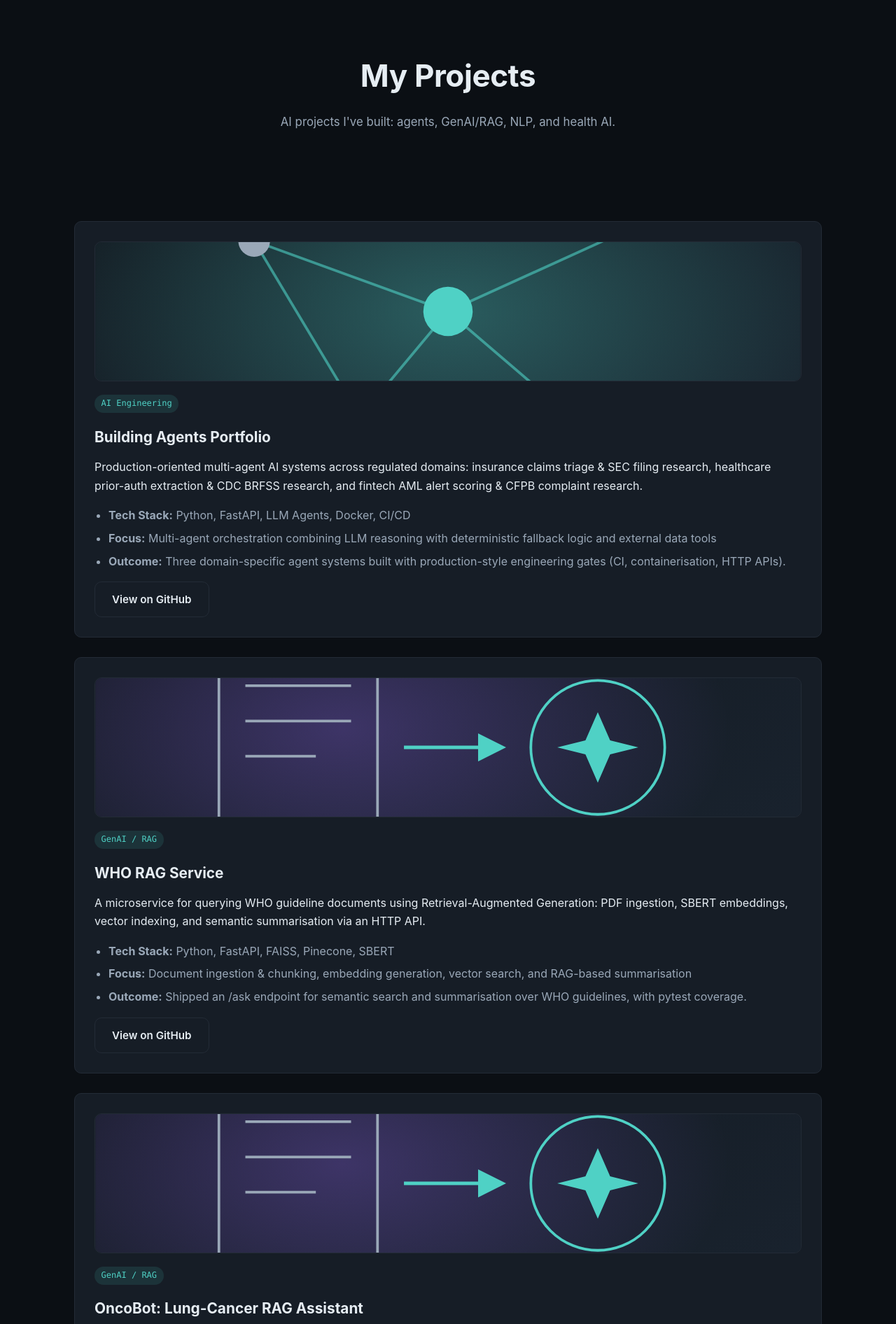
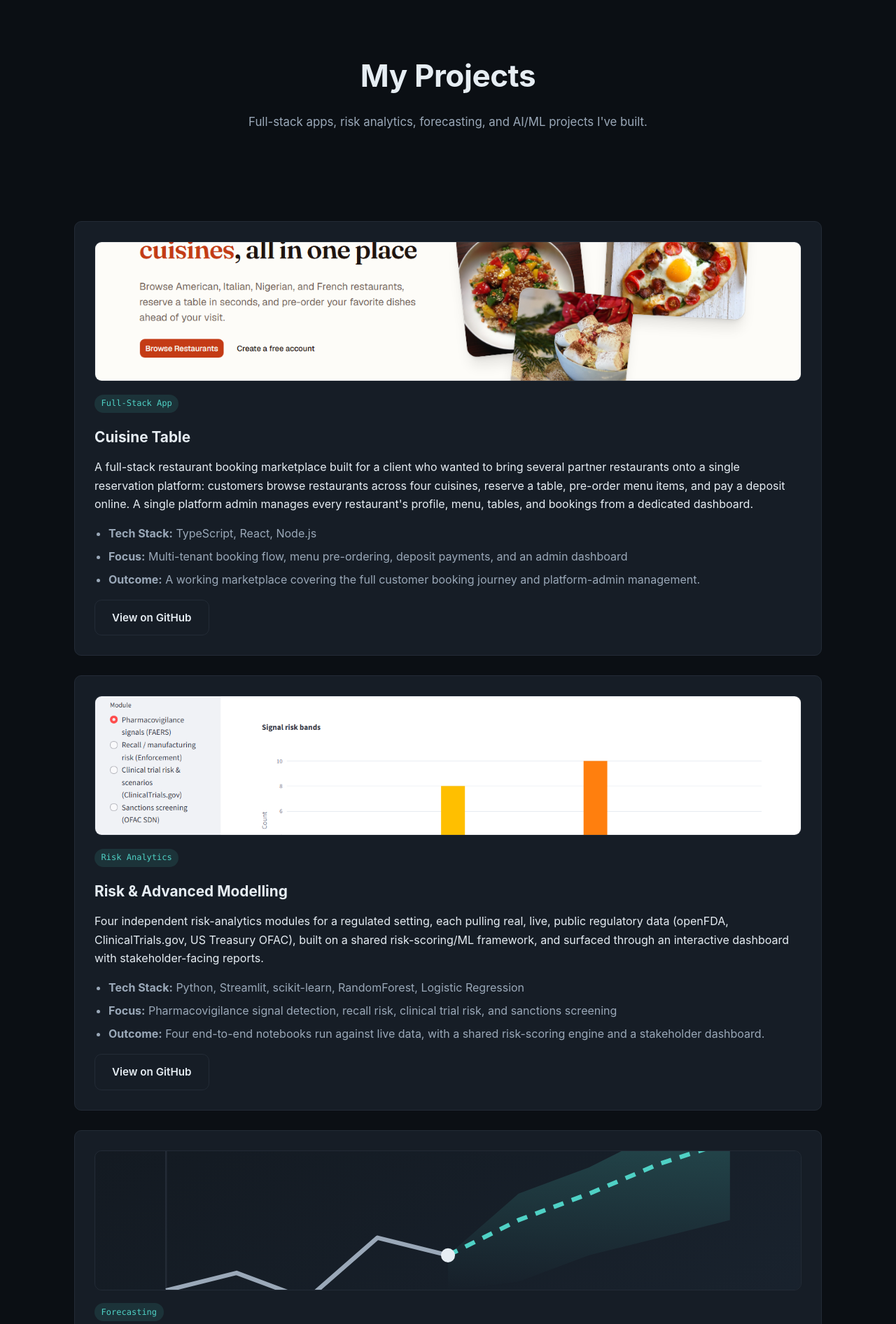
Before and after one commit to Falli007/mypersonalwebsite, a Flask app: page /projects in a window 1280 px wide. Shown: the part 62-1954 px from the top of the page at 70% size. Run offline with Flask 3, Linux system fonts and the light colour scheme.

Commit message:
Refresh project lineup with stronger, more recent work
Swap in projects that better represent current skill level: Cuisine
Table (full-stack TypeScript booking marketplace), Risk & Advanced
Modelling (regulatory risk analytics on live openFDA/ClinicalTrials/OFAC
data), Retail Demand Forecasting (production-grade deep learning
forecasting at Tesco scale), and Fintech NLP Pipeline. Uses real
screenshots from the two flagship projects instead of generated
illustrations where they exist, and adds a dedicated forecasting
illustration for the rest.

```diff
--- a/static/css/styles.css
+++ b/static/css/styles.css
@@ -270,7 +270,8 @@ a {
 
 .project-card img {
   width: 100%;
-  height: auto;
+  height: 180px;
+  object-fit: cover;
   display: block;
   border-bottom: 1px solid var(--border);
 }
--- a/templates/projects.html
+++ b/templates/projects.html
@@ -25,7 +25,7 @@
   <header class="hero-section">
     <div class="container hero-content">
       <h1>My Projects</h1>
-      <p>AI projects I've built: agents, GenAI/RAG, NLP, and health AI.</p>
+      <p>Full-stack apps, risk analytics, forecasting, and AI/ML projects I've built.</p>
     </div>
   </header>
 
@@ -33,7 +33,84 @@
   <section class="projects-section">
     <div class="container">
 
-      <!-- 1. Building Agents -->
+      <!-- 1. Cuisine Table -->
+      <article class="project-detail">
+        <img src="{{ url_for('static', filename='images/projects/cuisine-table.png') }}" alt="Cuisine Table restaurant booking platform home page">
+        <span class="category-tag">Full-Stack App</span>
+        <h2>Cuisine Table</h2>
+        <p>
+          A full-stack restaurant booking marketplace built for a client who wanted to bring
+          several partner restaurants onto a single reservation platform: customers browse
+          restaurants across four cuisines, reserve a table, pre-order menu items, and pay a
+          deposit online. A single platform admin manages every restaurant's profile, menu,
+          tables, and bookings from a dedicated dashboard.
+        </p>
+        <ul>
+          <li><strong>Tech Stack:</strong> TypeScript, React, Node.js</li>
+          <li><strong>Focus:</strong> Multi-tenant booking flow, menu pre-ordering, deposit payments, and an admin dashboard</li>
+          <li><strong>Outcome:</strong> A working marketplace covering the full customer booking journey and platform-admin management.</li>
+        </ul>
+        <a href="https://github.com/Falli007/restaurantbookingapps" target="_blank" class="btn">View on GitHub</a>
+      </article>
+
+      <!-- 2. Risk & Advanced Modelling -->
+      <article class="project-detail">
+        <img src="{{ url_for('static', filename='images/projects/risk-modelling.png') }}" alt="Risk and Advanced Modelling pharmacovigilance dashboard">
+        <span class="category-tag">Risk Analytics</span>
+        <h2>Risk &amp; Advanced Modelling</h2>
+        <p>
+          Four independent risk-analytics modules for a regulated setting, each pulling real,
+          live, public regulatory data (openFDA, ClinicalTrials.gov, US Treasury OFAC), built on
+          a shared risk-scoring/ML framework, and surfaced through an interactive dashboard with
+          stakeholder-facing reports.
+        </p>
+        <ul>
+          <li><strong>Tech Stack:</strong> Python, Streamlit, scikit-learn, RandomForest, Logistic Regression</li>
+          <li><strong>Focus:</strong> Pharmacovigilance signal detection, recall risk, clinical trial risk, and sanctions screening</li>
+          <li><strong>Outcome:</strong> Four end-to-end notebooks run against live data, with a shared risk-scoring engine and a stakeholder dashboard.</li>
+        </ul>
+        <a href="https://github.com/Falli007/Risk-Advanced-Modelling" target="_blank" class="btn">View on GitHub</a>
+      </article>
+
+      <!-- 3. Retail Demand Forecasting -->
+      <article class="project-detail">
+        <img src="{{ url_for('static', filename='images/projects/forecasting.svg') }}" alt="Forecasting illustration">
+        <span class="category-tag">Forecasting</span>
+        <h2>Retail Demand Forecasting</h2>
+        <p>
+          A production-grade demand forecasting system built for Tesco-scale retail operations,
+          demonstrating deep learning forecasting models, robust backtesting pipelines,
+          probabilistic forecasting, and hierarchical reconciliation across 50 stores, 200
+          products, and 3 years of daily sales data.
+        </p>
+        <ul>
+          <li><strong>Tech Stack:</strong> Python, PyTorch, PySpark, Django, Docker</li>
+          <li><strong>Focus:</strong> LSTM/GRU, TCN, Transformer (TFT-inspired), N-BEATS, and DeepAR forecasting models, plus MinTrace reconciliation</li>
+          <li><strong>Outcome:</strong> A backtested, production-style forecasting pipeline with an interactive Django dashboard.</li>
+        </ul>
+        <a href="https://github.com/Falli007/TimeSeriesForecasting" target="_blank" class="btn">View on GitHub</a>
+      </article>
+
+      <!-- 4. Fintech NLP Pipeline -->
+      <article class="project-detail">
+        <img src="{{ url_for('static', filename='images/projects/nlp.svg') }}" alt="NLP illustration">
+        <span class="category-tag">NLP</span>
+        <h2>Fintech NLP Pipeline</h2>
+        <p>
+          A comprehensive NLP pipeline for the financial domain, covering binary sentiment
+          classification, multi-class topic classification, named entity recognition,
+          sub-classification, and retrieval-augmented generation, all tailored to fintech text
+          data.
+        </p>
+        <ul>
+          <li><strong>Tech Stack:</strong> Python, HuggingFace Transformers</li>
+          <li><strong>Focus:</strong> Sentiment and topic classification, NER, and RAG over financial text</li>
+          <li><strong>Outcome:</strong> A single pipeline spanning 5 distinct NLP tasks tailored specifically to fintech data.</li>
+        </ul>
+        <a href="https://github.com/Falli007/fintech-nlp-pipeline-" target="_blank" class="btn">View on GitHub</a>
+      </article>
+
+      <!-- 5. Building Agents -->
       <article class="project-detail">
         <img src="{{ url_for('static', filename='images/projects/ai-engineering.svg') }}" alt="AI Engineering illustration">
         <span class="category-tag">AI Engineering</span>
@@ -51,7 +128,7 @@
         <a href="https://github.com/Falli007/Building-Agents" target="_blank" class="btn">View on GitHub</a>
       </article>
 
-      <!-- 2. WHO RAG Service -->
+      <!-- 6. WHO RAG Service -->
       <article class="project-detail">
         <img src="{{ url_for('static', filename='images/projects/genai-rag.svg') }}" alt="GenAI RAG illustration">
         <span class="category-tag">GenAI / RAG</span>
@@ -69,24 +146,7 @@
         <a href="https://github.com/Falli007/WHO-RAG-Recommendation" target="_blank" class="btn">View on GitHub</a>
       </article>
 
-      <!-- 3. OncoBot -->
-      <article class="project-detail">
-        <img src="{{ url_for('static', filename='images/projects/genai-rag.svg') }}" alt="GenAI RAG illustration">
-        <span class="category-tag">GenAI / RAG</span>
-        <h2>OncoBot: Lung-Cancer RAG Assistant</h2>
-        <p>
-          A Retrieval-Augmented-Generation assistant that answers questions about early
-          lung-cancer detection using published research papers.
-        </p>
-        <ul>
-          <li><strong>Tech Stack:</strong> Python, FAISS, Sentence-Transformers, Flan-T5, FastAPI, Streamlit</li>
-          <li><strong>Focus:</strong> Nearest-neighbour document retrieval, embedding-based search, and prompt-driven answer generation</li>
-          <li><strong>Outcome:</strong> Delivered a working API and lightweight web UI for querying lung-cancer research literature.</li>
-        </ul>
-        <a href="https://github.com/Falli007/Oncobot" target="_blank" class="btn">View on GitHub</a>
-      </article>
-
-      <!-- 4. Clinical NLP Pipeline -->
+      <!-- 7. Clinical NLP Pipeline -->
       <article class="project-detail">
         <img src="{{ url_for('static', filename='images/projects/nlp.svg') }}" alt="NLP illustration">
         <span class="category-tag">NLP</span>
@@ -104,25 +164,7 @@
         <a href="https://github.com/Falli007/-clinical-nlp-pipeline" target="_blank" class="btn">View on GitHub</a>
       </article>
 
-      <!-- 5. BBC News NLP Platform -->
-      <article class="project-detail">
-        <img src="{{ url_for('static', filename='images/projects/nlp.svg') }}" alt="NLP illustration">
-        <span class="category-tag">NLP</span>
-        <h2>BBC News NLP Intelligence Platform</h2>
-        <p>
-          A local-only NLP platform for the BBC News archive: dataset auditing, a
-          fine-tuned ModernBERT classifier, entity recognition, sub-topic classification,
-          semantic search, a FastAPI backend, and a Django UI.
-        </p>
-        <ul>
-          <li><strong>Tech Stack:</strong> Python, ModernBERT, GLiNER, FastAPI, Django</li>
-          <li><strong>Focus:</strong> Dataset validation, text classification fine-tuning, NER, and semantic search, all running locally</li>
-          <li><strong>Outcome:</strong> Delivered a full-stack NLP platform with no hosted inference or API key dependency.</li>
-        </ul>
-        <a href="https://github.com/Falli007/BBC-Subclassification-NLP" target="_blank" class="btn">View on GitHub</a>
-      </article>
-
-      <!-- 6. Brain Tumor MRI Classifier -->
+      <!-- 8. Brain Tumor MRI Classifier -->
       <article class="project-detail">
         <img src="{{ url_for('static', filename='images/projects/health-ai.svg') }}" alt="Health AI illustration">
         <span class="category-tag">Health AI</span>
@@ -137,41 +179,6 @@
           <li><strong>Outcome:</strong> Achieved ~97.8% held-out test accuracy, shipped with both a CLI and a Streamlit inference app.</li>
         </ul>
         <a href="https://github.com/Falli007/brain-mri-tumor-detection" target="_blank" class="btn">View on GitHub</a>
-      </article>
-
-      <!-- 7. Chest X-ray Disease Classification -->
-      <article class="project-detail">
-        <img src="{{ url_for('static', filename='images/projects/health-ai.svg') }}" alt="Health AI illustration">
-        <span class="category-tag">Health AI</span>
-        <h2>Chest X-ray Disease Classification</h2>
-        <p>
-          A fine-tuned ResNet18 model that detects five common thoracic diseases (atelectasis,
-          cardiomegaly, consolidation, edema, pleural effusion) from chest X-rays, with Grad-CAM
-          visualisations highlighting the regions driving each prediction.
-        </p>
-        <ul>
-          <li><strong>Tech Stack:</strong> Python, PyTorch, ResNet18, Grad-CAM, Streamlit</li>
-          <li><strong>Focus:</strong> Multi-label classification on the CheXpert dataset, model interpretability, interactive inference</li>
-          <li><strong>Outcome:</strong> Trained a deployable disease-detection model with per-class AUROC evaluation and a live inference app.</li>
-        </ul>
-        <a href="https://github.com/Falli007/CHEST_APP" target="_blank" class="btn">View on GitHub</a>
-      </article>
-
-      <!-- 8. Heart Attack Prediction -->
-      <article class="project-detail">
-        <img src="{{ url_for('static', filename='images/projects/health-ai.svg') }}" alt="Health AI illustration">
-        <span class="category-tag">Health AI</span>
-        <h2>Heart Attack Prediction</h2>
-        <p>
-          Machine learning models predicting the likelihood of heart attacks from clinical and
-          laboratory data, helping flag high-risk patients for early intervention.
-        </p>
-        <ul>
-          <li><strong>Tech Stack:</strong> Python, Pandas, scikit-learn, Jupyter, Streamlit</li>
-          <li><strong>Focus:</strong> Classification (Random Forest, Logistic Regression), ROC/AUC evaluation</li>
-          <li><strong>Outcome:</strong> Identified high-risk patients with significant accuracy, supporting early detection.</li>
-        </ul>
-        <a href="https://github.com/Falli007/Heart-Attack" target="_blank" class="btn">View on GitHub</a>
       </article>
 
     </div>
```
Also changed, not shown: templates/index.html (+43 -42 lines), static/images/projects/cuisine-table.png (added), static/images/projects/forecasting.svg (added), static/images/projects/risk-modelling.png (added).
